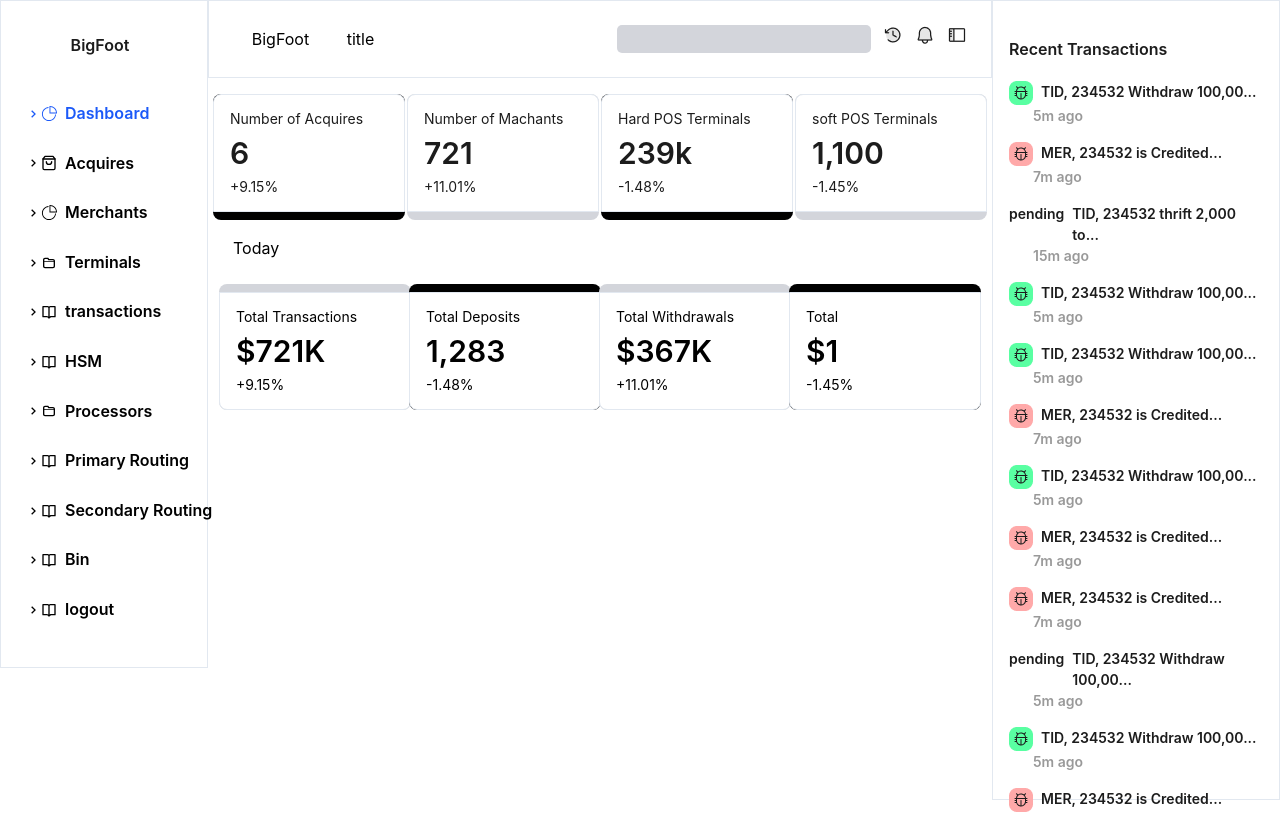
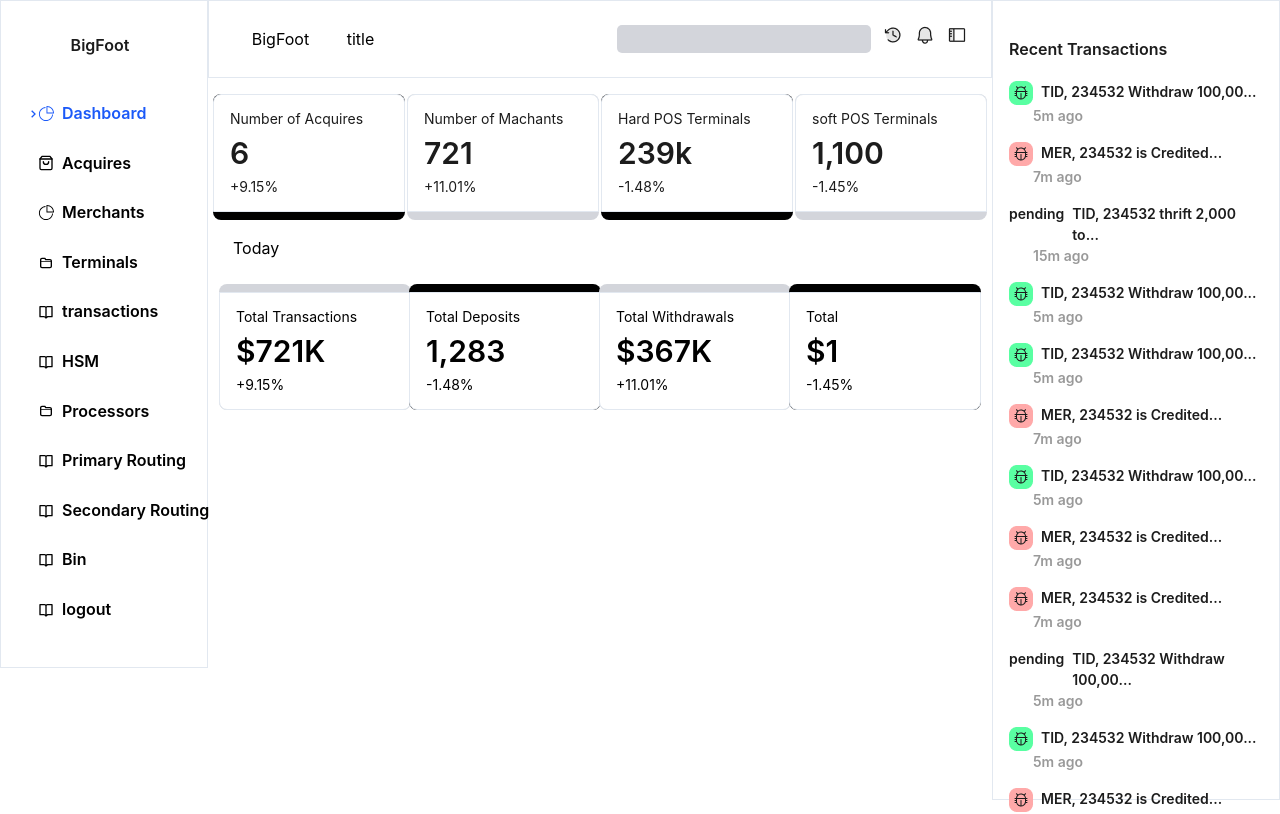
Before and after one commit to brunolotab/Tms30project, a React (Vite) app in the folder Tm30project/: page / in a window 1280 px wide. Shown: the top 814 px of the page. Built offline with nearby package versions, Linux system fonts and the light colour scheme.

Commit message:
fourth commit

```diff
--- a/Tm30project/src/Components/Sidebar.jsx
+++ b/Tm30project/src/Components/Sidebar.jsx
@@ -35,7 +35,7 @@ function Sidebar() {
               return (
                 <div key={item.id}>
                   <NavLink to={item.path}>
-                    <div className='info'>{item.indicator}<div style={{ marginRight: '8px' }}>{item.icon}</div> {item.title}</div>
+                    <div className='info'><div className='chevron'>{item.indicator}</div><div style={{ marginRight: '8px' }}>{item.icon}</div> {item.title}</div>
                   </NavLink>
                 </div>
               )
@@ -70,6 +70,8 @@ const Aiv = styled.div`
 
     color: #ffff;
     width: 13px;
+    /* display: none; */
+
   }
   a.active .chevron {
     display: block;
--- /dev/null
+++ b/Tm30project/src/Pages/Processors/ProcessorData/Processordata.jsx
@@ -0,0 +1,8 @@
+
+
+export const Processordata =[
+    {PID:'PROCESSOR 1D', PName: 'PROCESSOR NAME', PAdress:'PROCESSOR IP ADRESS', PPort:'PROCESSOR PORT NO.', PType:'PROCESSOR TYPE', PDesc: 'PROCESSOR DESCRIPTION'},
+    {ID:'POS1245', Name: 'Position', PAdress:'10.010.199.212', PPort:'5434.', PType:'POSITILLON NODE', PDesc: 'POSTILLON NODE 32113....'},
+    {ID:'NIB0057', Name: 'NIBBS', PAdress:'10.010.199.212', PPort:'2214', PType:'NIBBS NODE', PDesc: 'NIBBS NODE 32113.........'},
+    {ID:'TRANZ2392', Name: 'Tranzware(TIC)', PAdress:'10.010.199.212', PPort:'8371', PType:'TRANZWARE NODE', PDesc: 'TRANZWARE NODE 32113....'}
+]
```
